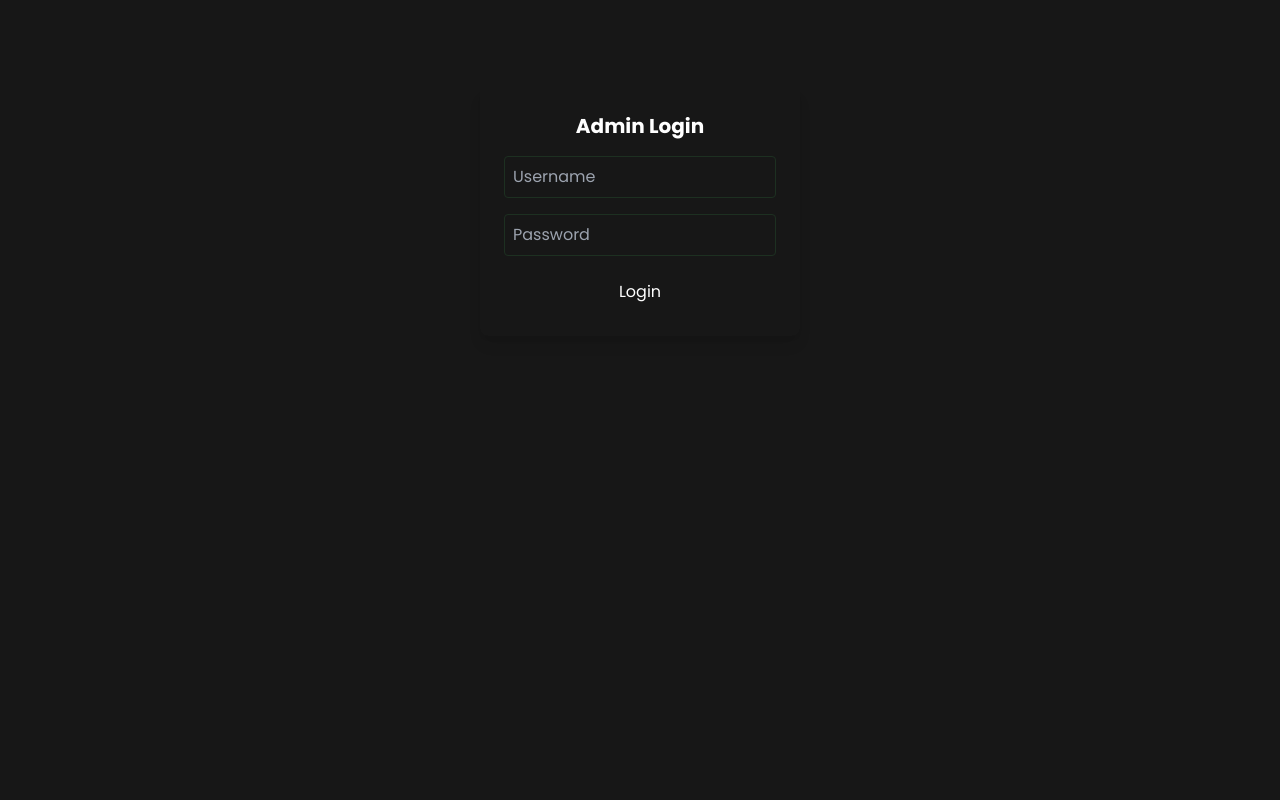
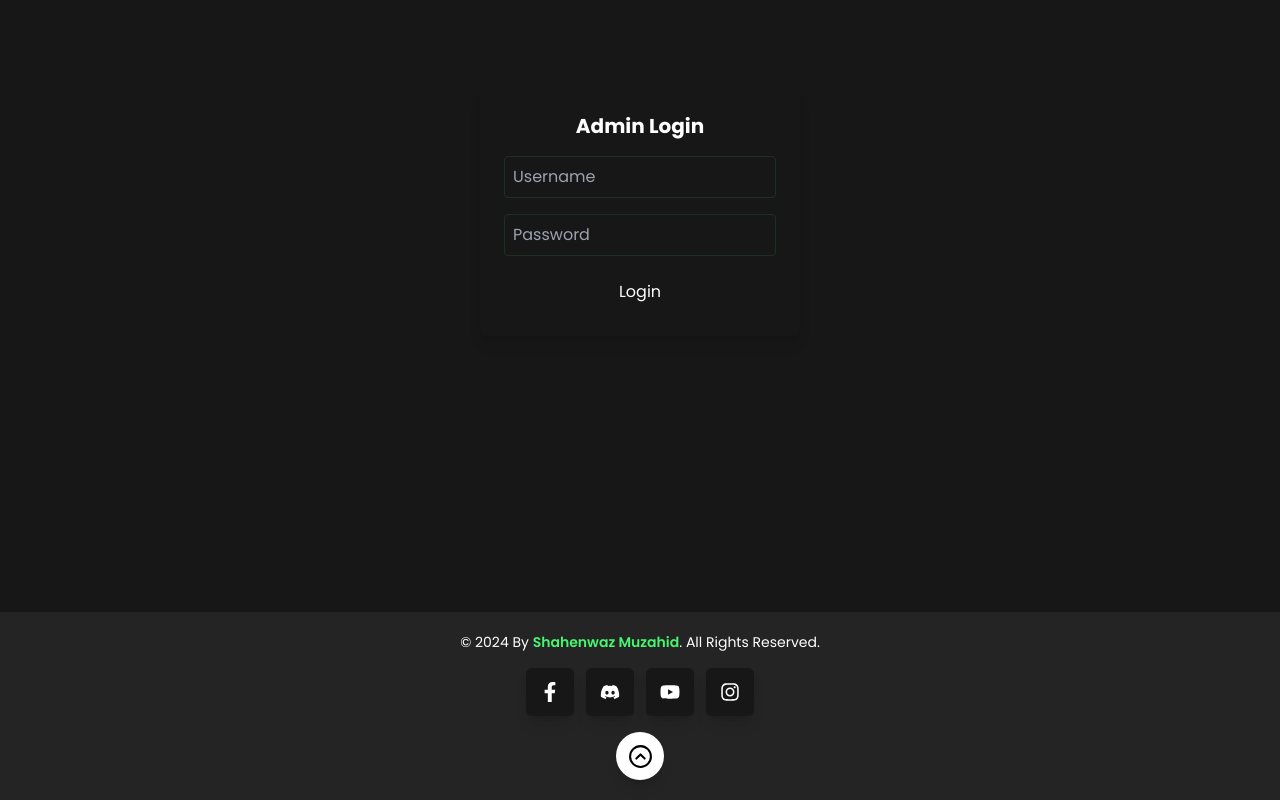
Before and after one commit to shahenwaz/mairala_family, a Next.js app: page /login in a window 1280 px wide. Shown: the part 249-1049 px from the top of the page. Before the commit the page ends 861 px from the top, so only its background shows below. Built offline with nearby package versions, Linux system fonts and the light colour scheme.

Commit message:
Added component - Footer

```diff
--- a/app/(root)/tournaments/[tournamentId]/[teamId]/page.tsx
+++ b/app/(root)/tournaments/[tournamentId]/[teamId]/page.tsx
@@ -84,7 +84,7 @@ const TeamInfoPage = () => {
         <PlayerList players={teamData.players} />
 
         {/* Total Team Kills */}
-        <div className="flex items-center justify-between p-4 mt-4 text-lg font-semibold rounded-lg bg-card card-hover">
+        <div className="flex items-center justify-between p-4 mt-4 mb-6 text-lg font-semibold rounded-lg bg-card card-hover">
           <div className="flex items-center gap-2">
             <CrosshairIcon className="text-primary" />
             <span className="text-destructive">Total Team Kills:</span>
--- a/app/globals.css
+++ b/app/globals.css
@@ -93,4 +93,8 @@ body {
   .card-hover {
     @apply shadow-md hover:shadow-lg hover:scale-[1.02] transition-transform duration-200;
   }
+
+  .shadow-lg {
+    box-shadow: 0 10px 20px rgba(0, 0, 0, 0.3);
+  }
 }
--- a/app/layout.tsx
+++ b/app/layout.tsx
@@ -2,6 +2,7 @@ import type { Metadata } from "next";
 import { Poppins } from "next/font/google";
 import "./globals.css";
 import Navbar from "@/components/core/Navbar";
+import Footer from "@/components/core/Footer";
 
 // Importing Poppins
 const poppins = Poppins({
@@ -31,6 +32,7 @@ export default function RootLayout({
       <body className="antialiased bg-background text-foreground">
         <Navbar />
         <main>{children}</main>
+        <Footer />
       </body>
     </html>
   );
--- /dev/null
+++ b/components/core/Footer.tsx
@@ -0,0 +1,77 @@
+"use client";
+import React from "react";
+import { FaFacebookF, FaInstagram, FaYoutube, FaDiscord } from "react-icons/fa";
+import { LuCircleChevronUp } from "react-icons/lu";
+
+const Footer = () => {
+  const currentYear = new Date().getFullYear();
+
+  return (
+    <footer className="bg-card text-foreground">
+      <div className="container px-4 py-5 mx-auto">
+        {/* Copyright Info */}
+        <div className="text-center mb-4">
+          <p className="text-sm">
+            &copy; {currentYear} By{" "}
+            <a
+              href="https://shahenwazmuzahid.netlify.app/"
+              target="_blank"
+              rel="noopener noreferrer"
+              className="text-primary font-semibold hover:underline"
+            >
+              Shahenwaz Muzahid
+            </a>
+            . All Rights Reserved.
+          </p>
+        </div>
+
+        {/* Social Media Links */}
+        <div className="flex justify-center gap-3 mb-4">
+          {[
+            {
+              href: "https://www.facebook.com/profile.php?id=61554009010915",
+              icon: <FaFacebookF />,
+            },
+            {
+              href: "https://discord.gg/mairala",
+              icon: <FaDiscord />,
+            },
+            {
+              href: "https://www.youtube.com/@mairalagamingcommunity",
+              icon: <FaYoutube />,
+            },
+            {
+              href: "https://www.instagram.com/_mcod_mairala/",
+              icon: <FaInstagram />,
+            },
+          ].map(({ href, icon }, index) => (
+            <a
+              key={index}
+              href={href}
+              target="_blank"
+              rel="noopener noreferrer"
+              className="flex items-center hover:text-purple justify-center w-12 h-12 rounded-md bg-background shadow-lg transition-transform transform hover:scale-105"
+            >
+              {React.cloneElement(icon, {
+                size: 20,
+                className: "text-white hover:text-purple",
+              })}
+            </a>
+          ))}
+        </div>
+
+        {/* Scroll-to-Top Button */}
+        <div className="flex justify-center">
+          <button
+            onClick={() => window.scrollTo({ top: 0, behavior: "smooth" })}
+            className="flex items-center justify-center w-12 h-12 rounded-full bg-white hover:bg-purple shadow-lg transition-transform transform hover:scale-105"
+          >
+            <LuCircleChevronUp size={25} className="text-black" />
+          </button>
+        </div>
+      </div>
+    </footer>
+  );
+};
+
+export default Footer;
--- a/components/core/Navbar.tsx
+++ b/components/core/Navbar.tsx
@@ -1,5 +1,4 @@
 "use client";
-
 import React, { useState } from "react";
 import Image from "next/image";
 import Link from "next/link";
```
